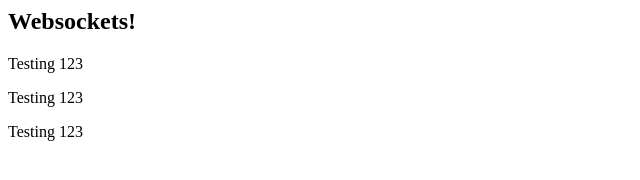
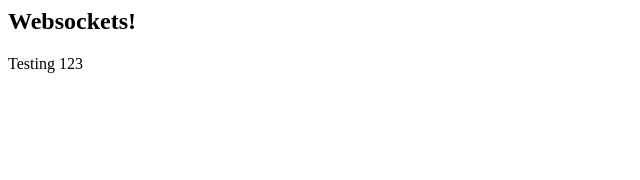
Before and after one commit to Random7-JF/websockets, a website: page index.html in a window 1280 px wide. Shown: the whole page, without its empty margins (0-640 px from the left). Drawn offline with Linux system fonts and the light colour scheme.

Commit message:
formating

```diff
--- a/index.html
+++ b/index.html
@@ -5,11 +5,6 @@
     <body>
         <h2>Websockets!</h2>
         <p>Testing 123</p>
-        <p>Testing 123</p>
-
-        <p>Testing 123</p>
-
-
     </body>
     <script>
         let ws;
```
